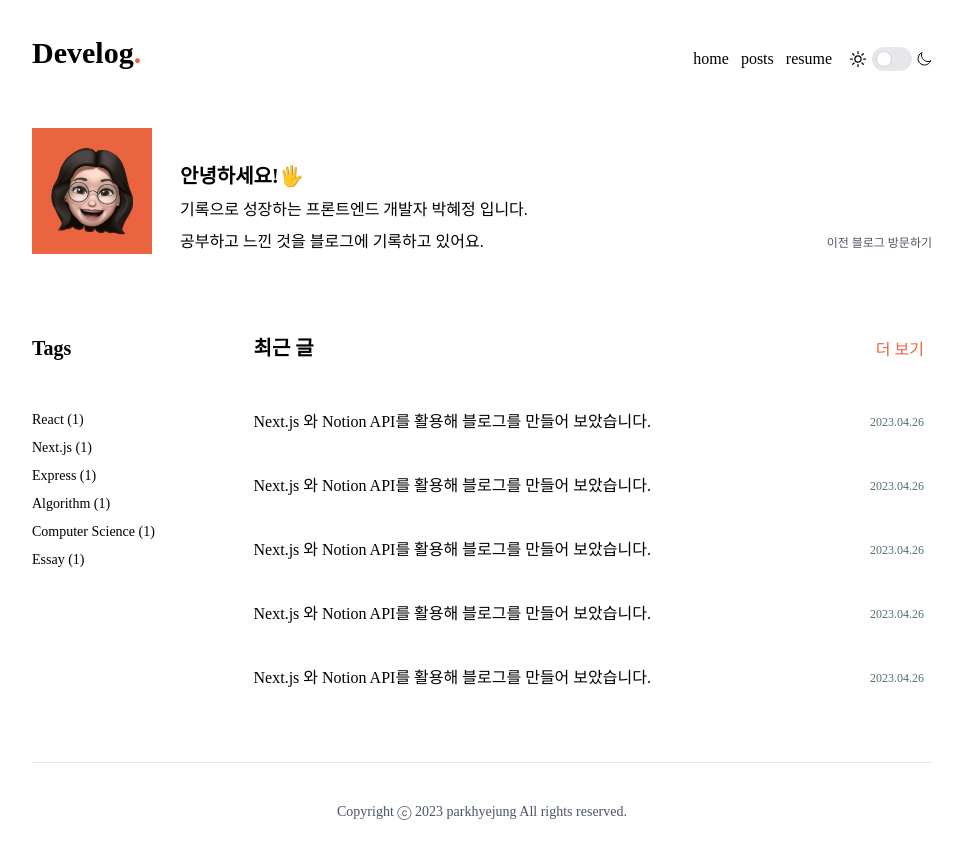
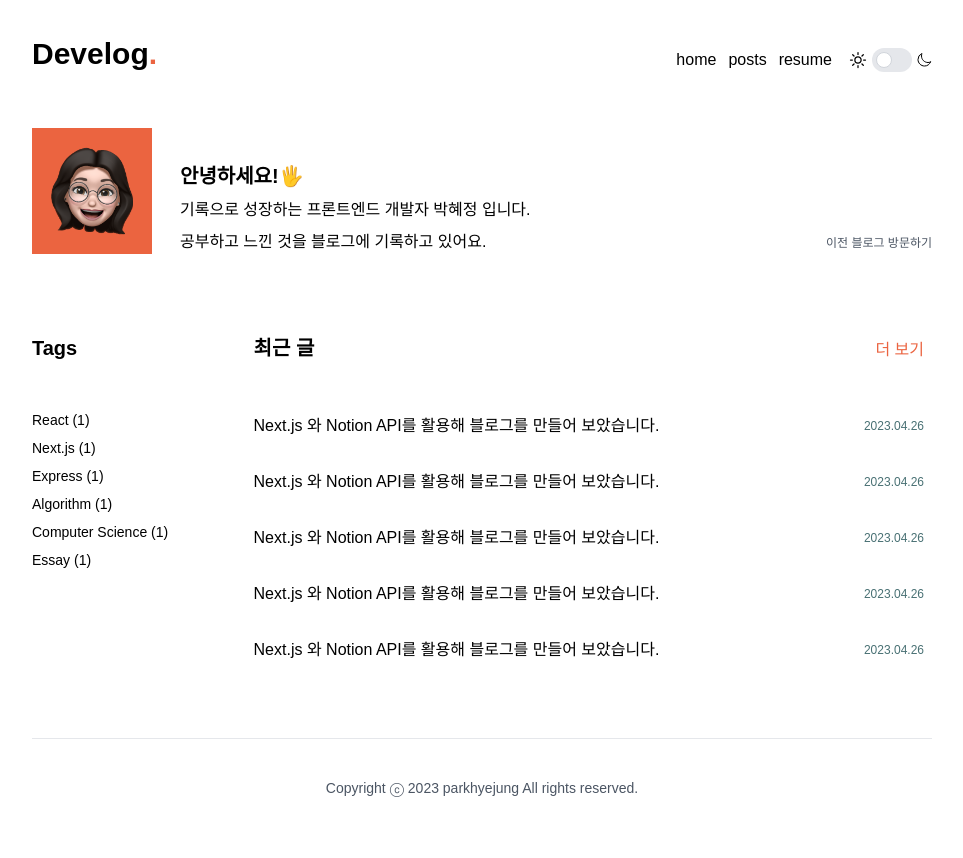
Before and after one commit to hyejj19/eva-devlog, a Next.js app: page / in a window 1280 px wide. Shown: the top 858 px of the page, without its empty margins (158-1121 px from the left). Built offline with nearby package versions, Linux system fonts and the light colour scheme.

Commit message:
design: 다크모드 적용

```diff
--- a/src/components/Header.tsx
+++ b/src/components/Header.tsx
@@ -14,12 +14,13 @@ export default function Header() {
 
   return (
     <header
-      className={`flex w-full justify-between pt-5 pb-2 h-[80px] px-4 lg:px-0 items-end bg-white fixed max-w-[900px] transition-all border-b border-b-1 border-transparent ${
-        scrollPosition > 50 && 'border-gray-200'
+      className={`flex w-full justify-between pt-5 pb-2 h-[80px] px-4 lg:px-0 items-end fixed max-w-[900px] bg-white dark:bg-deep-gray ${
+        scrollPosition > 40 &&
+        'bg-opacity-80 dark:bg-opacity-80 backdrop-blur-sm'
       }`}>
       <Link href={'/'}>
         <div className="cursor-pointer text-3xl font-bold">
-          <span className="hover:text-main-orange transition-colors">
+          <span className="hover:text-main-orange hover:transition-colors">
             Develog
           </span>
           <span className="text-main-orange">.</span>
--- a/src/components/Intro.tsx
+++ b/src/components/Intro.tsx
@@ -19,7 +19,7 @@ export default function Intro() {
         </div>
         <div className="ml-auto hidden md:block">
           <Link href={'https://friedegg556.tistory.com/'} target="_blank">
-            <span className="text-xs text-gray-600 hover-text">
+            <span className="text-xs text-gray-600 dark:text-gray-300 hover-text">
               이전 블로그 방문하기
             </span>
           </Link>
--- a/src/components/Layout.tsx
+++ b/src/components/Layout.tsx
@@ -6,7 +6,7 @@ export default function Layout({ children }) {
       <section className="flex flex-col items-center h-full w-full max-w-[900px]">
         <Header />
         {children}
-        <footer className="h-[100px] flex justify-center items-center text-sm text-gray-600 border-t w-full mt-16">
+        <footer className="h-[100px] flex justify-center items-center text-sm text-gray-600 dark:text-gray-400 border-t w-full mt-16">
           Copyright ⓒ 2023 parkhyejung All rights reserved.
         </footer>
       </section>
--- a/src/components/PostList.tsx
+++ b/src/components/PostList.tsx
@@ -20,14 +20,14 @@ export default function PostList() {
 
         <Link href="/blog">
           {pathname === '/' && (
-            <span className="text-main-orange text-sm md:text-base cursor-pointer hover:text-main-teal transition-colors">
+            <span className="text-main-orange text-sm md:text-base cursor-pointer hover:text-main-teal dark:hover:text-white transition-colors">
               더 보기
             </span>
           )}
         </Link>
       </div>
 
-      <div className="w-full flex flex-col space-y-6">
+      <div className="w-full flex flex-col space-y-2">
         {[1, 2, 3, 4, 5].map((item) => (
           <PostListItem key={item} />
         ))}
--- a/src/components/PostListItem.tsx
+++ b/src/components/PostListItem.tsx
@@ -6,22 +6,22 @@ export default function PostListItem() {
 
   return (
     <Link href={'/blog/1'}>
-      <div className="w-full flex p-2 hover:bg-light-teal hover:transition-colors rounded-md items-center cursor-pointer">
+      <div className="w-full flex py-3 px-2 hover:bg-light-teal dark:hover:text-main-teal hover:transition-colors rounded-md items-center cursor-pointer">
         {pathname === '/' ? (
           <>
             <span className="text-base">
               Next.js 와 Notion API를 활용해 블로그를 만들어 보았습니다.
             </span>
-            <span className="hidden text-xs sm:block ml-auto text-main-teal">
+            <span className="hidden sm:block ml-auto small-text">
               2023.04.26
             </span>
           </>
         ) : (
           <>
-            <div className="w-full flex flex-col space-y-5">
-              <div className="flex w-full justify-between text-main-teal">
-                <span className="text-xs"># React</span>
-                <span className="text-xs hidden sm:block">2023.04.26</span>
+            <div className="w-full flex flex-col space-y-3">
+              <div className="flex w-full justify-between small-text">
+                <span># React</span>
+                <span className="hidden sm:block">2023.04.26</span>
               </div>
               <span className="text-base">
                 Next.js 와 Notion API를 활용해 블로그를 만들어 보았습니다.
--- a/src/styles/globals.css
+++ b/src/styles/globals.css
@@ -4,8 +4,10 @@
 
 @import url('https://cdn.jsdelivr.net/gh/orioncactus/pretendard/dist/web/static/pretendard.css');
 
-html {
-  font-family: 'Pretendard';
+@layer base {
+  body {
+    @apply dark:bg-deep-gray dark:text-white dark:border-white;
+  }
 }
 
 @layer components {
@@ -17,11 +19,15 @@ html {
     @apply text-xl md:text-3xl mb-3;
   }
 
+  .small-text {
+    @apply text-xs text-main-teal dark:text-inherit;
+  }
+
   .container {
     @apply w-full mt-16;
   }
 
   .hover-text {
-    @apply hover:text-main-orange cursor-pointer transition-colors;
+    @apply hover:text-main-orange cursor-pointer transition-colors dark:hover:text-main-orange;
   }
 }
--- a/tailwind.config.js
+++ b/tailwind.config.js
@@ -1,5 +1,6 @@
 /** @type {import('tailwindcss').Config} */
 module.exports = {
+  darkMode: 'class',
   content: [
     './app/**/*.{js,ts,jsx,tsx,mdx}',
     './pages/**/*.{js,ts,jsx,tsx,mdx}',
@@ -9,12 +10,16 @@ module.exports = {
     './src/**/*.{js,ts,jsx,tsx,mdx}',
   ],
   theme: {
+    fontFamily: {
+      sans: ['Pretendard', 'sans-serif'],
+    },
     extend: {
       colors: {
         'main-orange': '#EB6440',
         'main-teal': '#497174',
         'medium-teal': '#D6E4E5',
         'light-teal': '#EFF5F5',
+        'deep-gray': '#1E1F21',
       },
     },
   },
```
